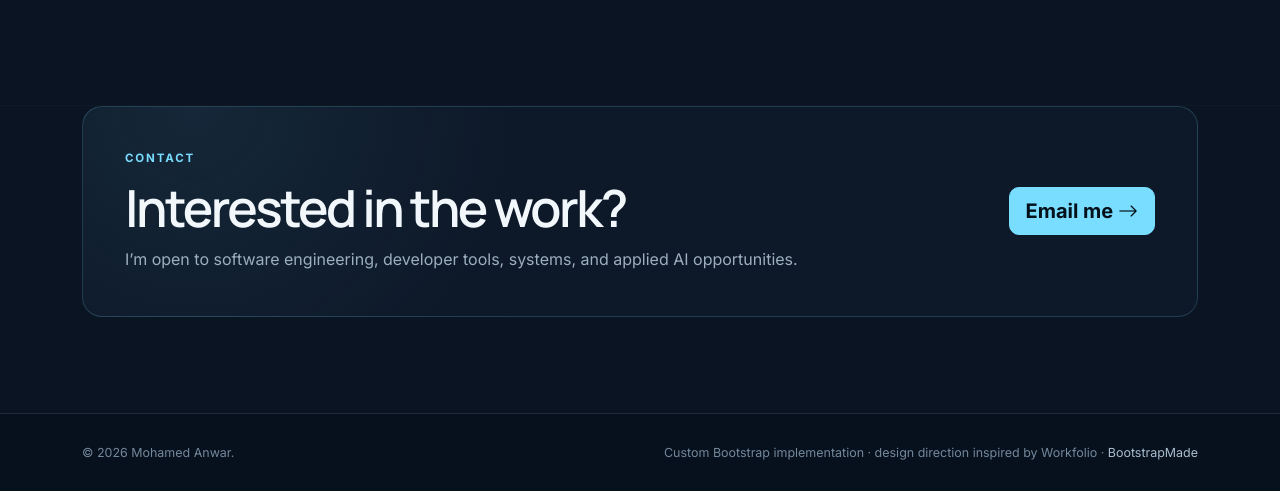
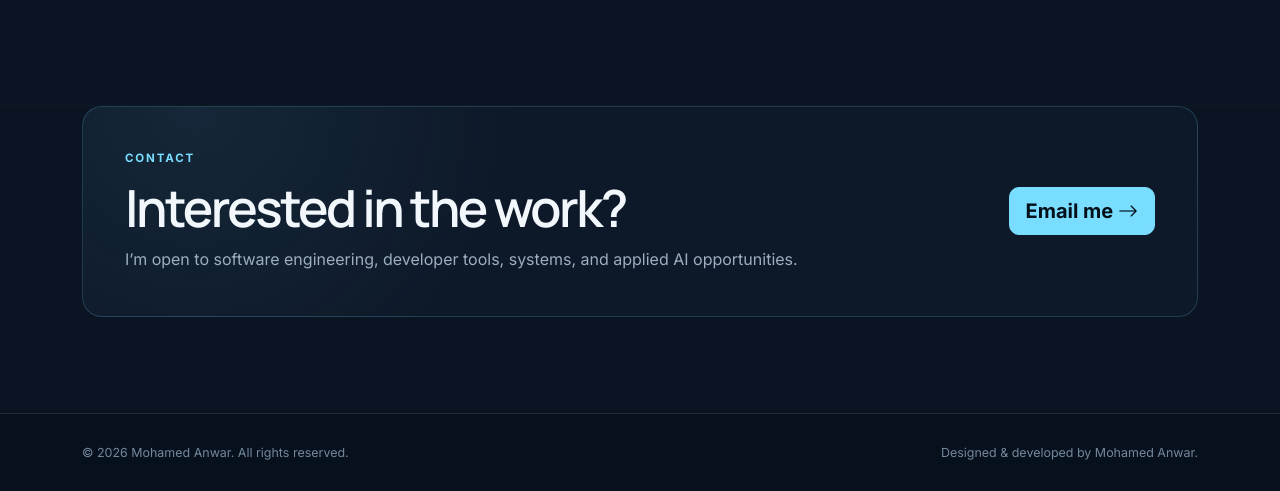
Before and after one commit to mhmdwaelanwr/website-and-blog, a plain HTML site: page index.html in a window 1280 px wide. Shown: the part 6425-6916 px from the top of the page. Drawn offline with nearby package versions, Linux system fonts and the light colour scheme.

Commit message:
Apply Mohamed Anwar ownership notice across site

```diff
--- a/index.html
+++ b/index.html
@@ -1,8 +1,15 @@
+<!--
+  Copyright © 2026 Mohamed Anwar. All rights reserved.
+  Original project-specific source code and content are proprietary to Mohamed Anwar.
+  Third-party libraries and services retain their respective licenses.
+-->
 <!doctype html>
 <html lang="en">
 <head>
   <meta charset="utf-8">
   <meta name="viewport" content="width=device-width, initial-scale=1">
+  <meta name="author" content="Mohamed Anwar">
+  <meta name="copyright" content="Copyright © 2026 Mohamed Anwar. All rights reserved.">
   <meta name="description" content="Mohamed Anwar — software engineer focused on developer tools, systems, backend engineering, and applied AI. Selected work includes CatalogMesh, PadScope, Linux systems research, and Android virtualization.">
   <meta name="theme-color" content="#08111f">
   <meta property="og:title" content="Mohamed Anwar — Software Engineer">
@@ -290,8 +297,8 @@
 
   <footer class="site-footer">
     <div class="container d-flex flex-column flex-md-row justify-content-between gap-2">
-      <p>© <span id="year"></span> Mohamed Anwar.</p>
-      <p class="footer-credit">Custom Bootstrap implementation · design direction inspired by Workfolio · <a href="https://bootstrapmade.com/" target="_blank" rel="noreferrer">BootstrapMade</a></p>
+      <p>© <span id="year"></span> Mohamed Anwar. All rights reserved.</p>
+      <p class="footer-credit">Designed &amp; developed by Mohamed Anwar.</p>
     </div>
   </footer>
 
```
